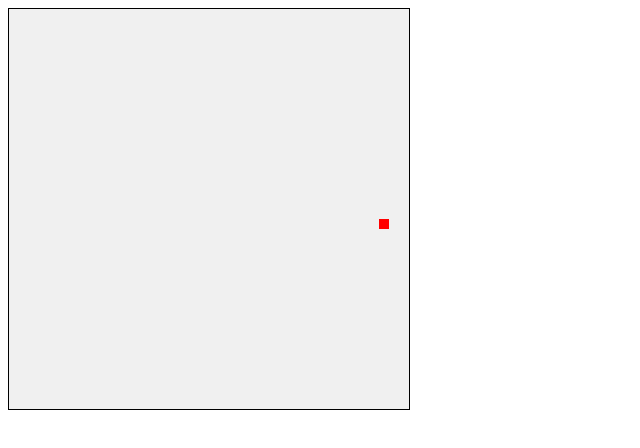
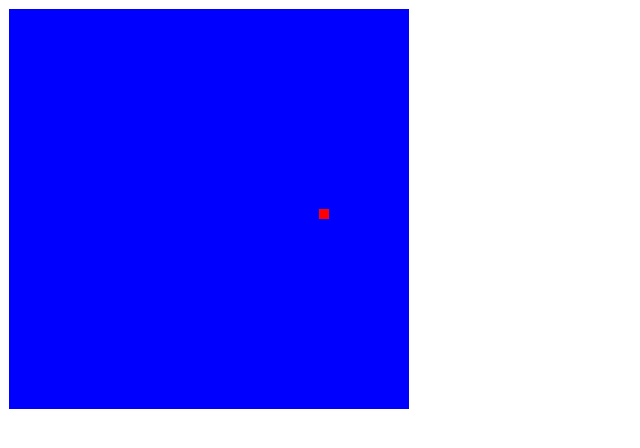
Before and after one commit to Phillipemmons/SnakeGame, a plain HTML site: page SnakeTest.html in a window 1280 px wide. Shown: the whole page, without its empty margins (0-640 px from the left). Drawn offline with Linux system fonts and the light colour scheme.

Commit message:
snake v03
changed a lot

```diff
--- a/SnakeTest.html
+++ b/SnakeTest.html
@@ -4,13 +4,8 @@
     <title>Simple Snake Game</title>
     <meta charset="UTF-8">
     <meta name="viewport" content="width=device-width, initial-scale=1.0">
-	<meta http-equiv="Content-Security-Policy" content="default-src 'self'; style-src 'self' 'nonce-1342'; script-src 'self' 'nonce-1342';">
-    <style nonce="1342">
-     canvas {
-		border: 1px solid black;
-		background-color: #f0f0f0;
-	}
-    </style>
+    <link rel="stylesheet" href="styles.css">
+    <meta http-equiv="Content-Security-Policy" content="default-src 'self'; style-src 'self' 'nonce-1324' data:; script-src 'self' 'nonce-1342';">
   </head>
   <body>
     <canvas id="canvas" width="400" height="400"></canvas>
--- a/snake.js
+++ b/snake.js
@@ -1,77 +1,125 @@
-// Define the canvas and context variables
 const canvas = document.getElementById("canvas");
 const ctx = canvas.getContext("2d");
+const scale = 10;
 
-// Define the Snake's starting position, direction, and length
-let snakeX = 10;
-let snakeY = 10;
-let snakeDirection = "right";
-let snakeLength = 4;
-let snakeBody = [];
+class Snake {
+  constructor() {
+    this.x = 0;
+    this.y = 0;
+    this.xSpeed = scale * 1;
+    this.ySpeed = 0;
+    this.total = 0;
+    this.tail = [];
+  }
 
-// Define the position of the food
-let foodX = Math.floor(Math.random() * canvas.width / 10) * 10;
-let foodY = Math.floor(Math.random() * canvas.height / 10) * 10;
+  draw() {
+    ctx.fillStyle = "#FFFFFF";
 
-// Set up event listener for keyboard input
+    for (let i = 0; i < this.tail.length; i++) {
+      ctx.fillRect(this.tail[i].x, this.tail[i].y, scale, scale);
+    }
+
+    ctx.fillRect(this.x, this.y, scale, scale);
+  }
+
+  update() {
+    for (let i = 0; i < this.tail.length - 1; i++) {
+      this.tail[i] = this.tail[i + 1];
+    }
+
+    this.tail[this.total - 1] = { x: this.x, y: this.y };
+
+    this.x += this.xSpeed;
+    this.y += this.ySpeed;
+  }
+
+  changeDirection(direction) {
+    switch (direction) {
+      case "ArrowUp":
+        this.xSpeed = 0;
+        this.ySpeed = -scale * 1;
+        break;
+
+      case "ArrowDown":
+        this.xSpeed = 0;
+        this.ySpeed = scale * 1;
+        break;
+
+      case "ArrowLeft":
+        this.xSpeed = -scale * 1;
+        this.ySpeed = 0;
+        break;
+
+      case "ArrowRight":
+        this.xSpeed = scale * 1;
+        this.ySpeed = 0;
+        break;
+    }
+  }
+
+  eat(fruit) {
+    if (this.x === fruit.x && this.y === fruit.y) {
+      this.total++;
+      return true;
+    }
+    return false;
+  }
+
+  checkCollision() {
+    // Check if the snake hits the edge
+    if (this.x >= canvas.width || this.y >= canvas.height || this.x < 0 || this.y < 0) {
+      return true;
+    }
+
+    // Check if the snake hits itself
+    for (let i = 0; i < this.tail.length; i++) {
+      if (this.tail[i].x === this.x && this.tail[i].y === this.y) {
+        return true;
+      }
+    }
+
+    return false;
+  }
+}
+
+class Fruit {
+  constructor() {
+    this.x = Math.floor(Math.random() * canvas.width / scale) * scale;
+    this.y = Math.floor(Math.random() * canvas.height / scale) * scale;
+  }
+
+  draw() {
+    ctx.fillStyle = "#FF0000";
+    ctx.fillRect(this.x, this.y, scale, scale);
+  }
+}
+
+const snake = new Snake();
+const fruit = new Fruit();
+
 document.addEventListener("keydown", function(event) {
-  if (event.code === "ArrowRight" && snakeDirection !== "left") {
-    snakeDirection = "right";
-  } else if (event.code === "ArrowLeft" && snakeDirection !== "right") {
-    snakeDirection = "left";
-  } else if (event.code === "ArrowUp" && snakeDirection !== "down") {
-    snakeDirection = "up";
-  } else if (event.code === "ArrowDown" && snakeDirection !== "up") {
-    snakeDirection = "down";
-  }
+  snake.changeDirection(event.code);
 });
 
-// Set up the game loop to run every 100ms
-setInterval(gameLoop, 100);
+function gameLoop() {
+  ctx.clearRect(0, 0, canvas.width, canvas.height);
+  snake.update();
+  fruit.draw();
+  snake.draw();
 
-// Define the game loop function
-function gameLoop() {
-  // Update the Snake's position based on its direction
-  if (snakeDirection === "right") {
-    snakeX += 10;
-  } else if (snakeDirection === "left") {
-    snakeX -= 10;
-  } else if (snakeDirection === "up") {
-    snakeY -= 10;
-  } else if (snakeDirection === "down") {
-    snakeY += 10;
+  if (snake.eat(fruit)) {
+    fruit.x = Math.floor(Math.random() * canvas.width / scale) * scale;
+    fruit.y = Math.floor(Math.random() * canvas.height / scale) * scale;
   }
 
-  // Check if the Snake has collided with the canvas edges
-  if (snakeX < 0 || snakeX >= canvas.width || snakeY < 0 || snakeY >= canvas.height) {
-    // End the game
-    console.log("Game over!");
+  if (snake.checkCollision()) {
+    snake.total = 0;
+    snake.tail = [];
+    // Uncomment the line below to end the game instead of resetting the snake
+    // return;
   }
 
-  // Check if the Snake has collided with the food
-  if (snakeX === foodX && snakeY === foodY) {
-    // Increase the Snake's length
-    snakeLength++;
+  setTimeout(gameLoop, 100);
+}
 
-    // Generate a new position for the food
-    foodX = Math.floor(Math.random() * canvas.width / 10) * 10;
-    foodY = Math.floor(Math.random() * canvas.height / 10) * 10;
-  }
-
-  // Add the Snake's current position to the body array
-  snakeBody.push({ x: snakeX, y: snakeY });
-
-  // Remove the oldest position from the body array if it's longer than the Snake's length
-  if (snakeBody.length > snakeLength) {
-    snakeBody.shift();
-  }
-
-  // Clear the canvas and redraw the Snake and food
-  ctx.clearRect(0, 0, canvas.width, canvas.height);
-  ctx.fillStyle = "green";
-  for (let i = 0; i < snakeBody.length; i++) {
-    ctx.fillRect(snakeBody[i].x, snakeBody[i].y, 10, 10);
-  }
-  ctx.fillStyle = "red";
-  ctx.fillRect(foodX, foodY, 10, 10);
-}
+gameLoop();
--- /dev/null
+++ b/styles.css
@@ -0,0 +1,4 @@
+canvas {
+  border: 1px solid white;
+  background-color: blue
+}
```
